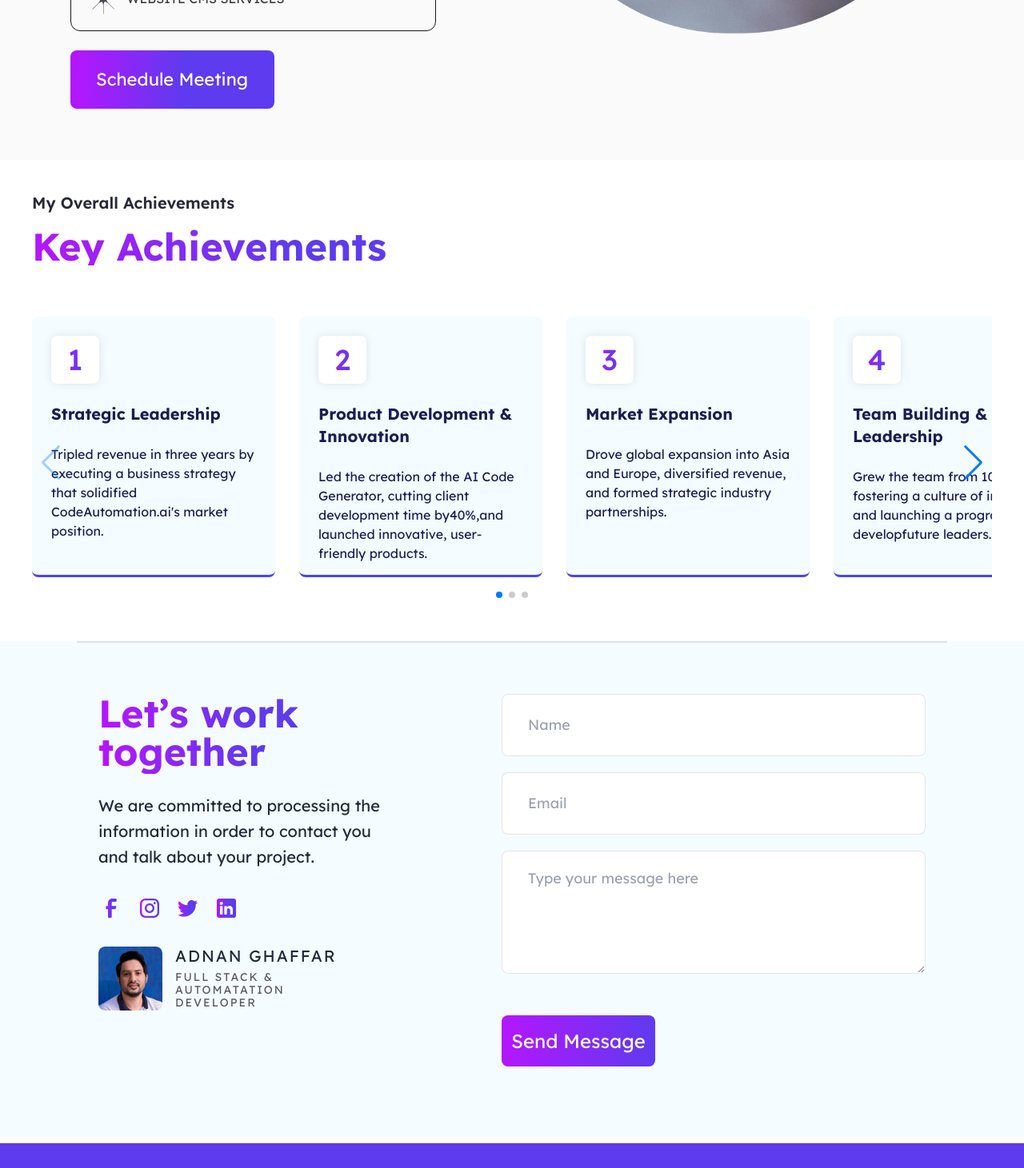
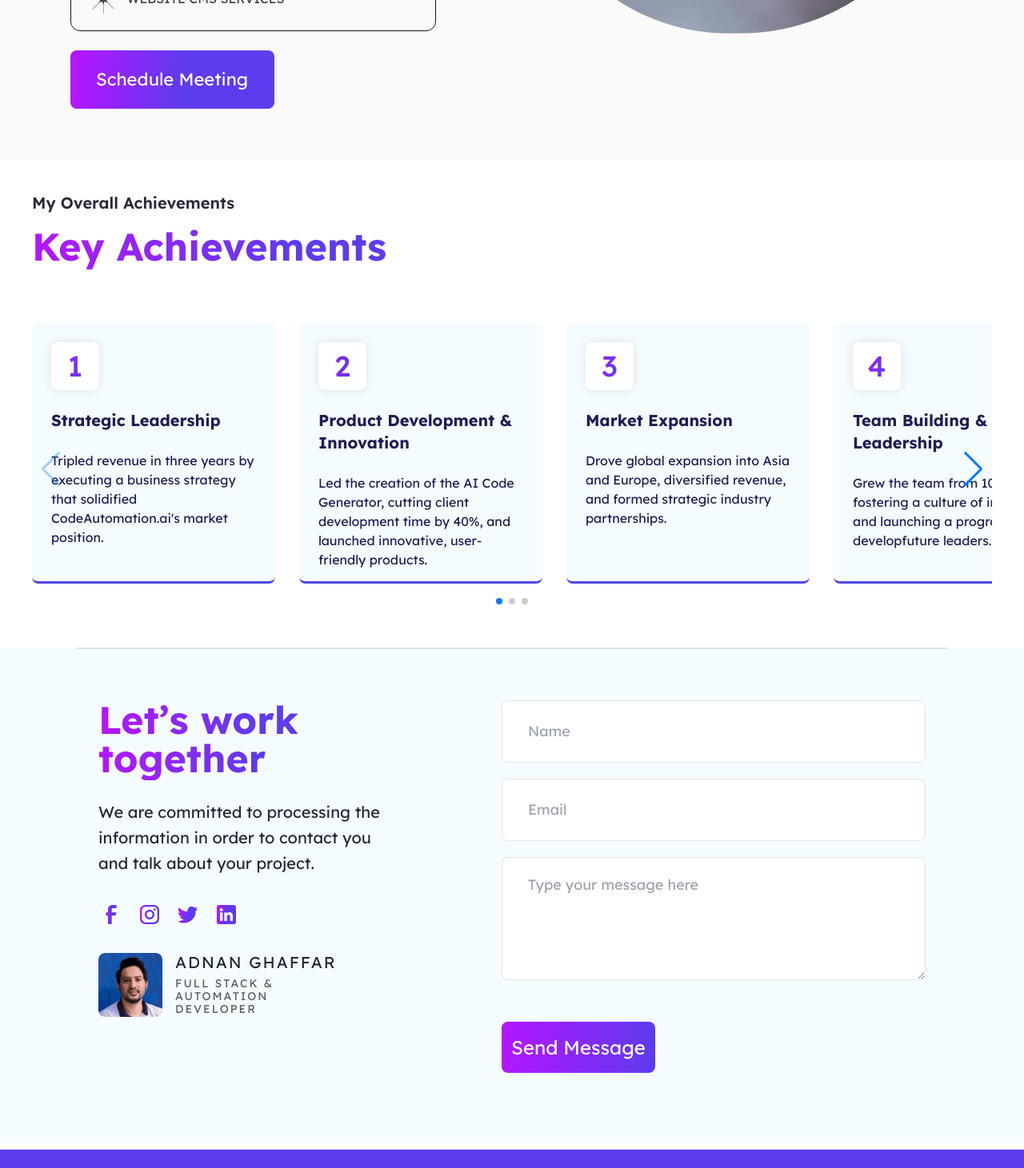
Before and after one commit to adnanghaffar07/adnanghaffar, a Next.js app: page / in a window 1280 px wide. Shown: the part 6456-7917 px from the top of the page at 80% size. Built offline with nearby package versions, Linux system fonts and the light colour scheme.

Commit message:
fixed text spelling issues

```diff
--- a/app/components/Achievements.tsx
+++ b/app/components/Achievements.tsx
@@ -14,7 +14,7 @@ const achievementCards = [
   {
     title: "Product Development & Innovation",
     description:
-      "Led the creation of the AI Code  Generator, cutting client development  time by40%,and launched innovative,  user-friendly products.",
+      "Led the creation of the AI Code  Generator, cutting client development  time by 40%, and launched innovative,  user-friendly products.",
   },
   {
     title: "Market Expansion",
@@ -64,7 +64,7 @@ const Achievements = () => {
         <p className="self-start text-base md:text-xl font-semibold text-center text-[#282938]">
           My Overall Achievements
         </p>
-        <p className="bg-clip-text text-transparent bg-[linear-gradient(274deg,#5E3BEE_25%,#B416FF_100%)] mt-2 md:mt-4 text-2xl sm:text-3xl md:text-4xl lg:text-5xl font-bold leading-tight">
+        <p className="bg-clip-text text-transparent bg-[linear-gradient(274deg,#5E3BEE_25%,#B416FF_100%)] mt-2 md:mt-4 text-2xl sm:text-3xl md:text-4xl lg:text-5xl font-bold leading-tight pb-2">
           Key Achievements
         </p>
       </div>
--- a/app/components/ContactSection.tsx
+++ b/app/components/ContactSection.tsx
@@ -188,7 +188,7 @@ const ContactSection = () => {
                   </p>
                   <p className="mt-2 text-sm leading-4 text-zinc-900 text-opacity-70">
                     Full Stack &<br />
-                    Automatation
+                    Automation
                     <br />
                     developer
                   </p>
@@ -325,7 +325,7 @@ const ContactSection = () => {
                     </p>
                     <p className="mt-2 text-sm leading-4 text-zinc-900 text-opacity-70">
                       Full Stack &<br />
-                      Automatation
+                      Automation
                       <br />
                       developer
                     </p>
--- a/app/layout.tsx
+++ b/app/layout.tsx
@@ -5,8 +5,10 @@ import "./globals.css";
 const lexendDeca = Lexend_Deca({ subsets: ["latin"] });
 
 export const metadata: Metadata = {
-  title: "Portfolio",
-  description: "Generated by create next app",
+  title:
+    "Adnan Ghaffar's Portfolio | Professional App & Web Developer | Development & Testing Services Portfolio",
+  description:
+    "Experienced app and web developer offering professional development and testing services. Explore my portfolio for high-quality solutions tailored to your needs",
 };
 
 export default function RootLayout({
```
